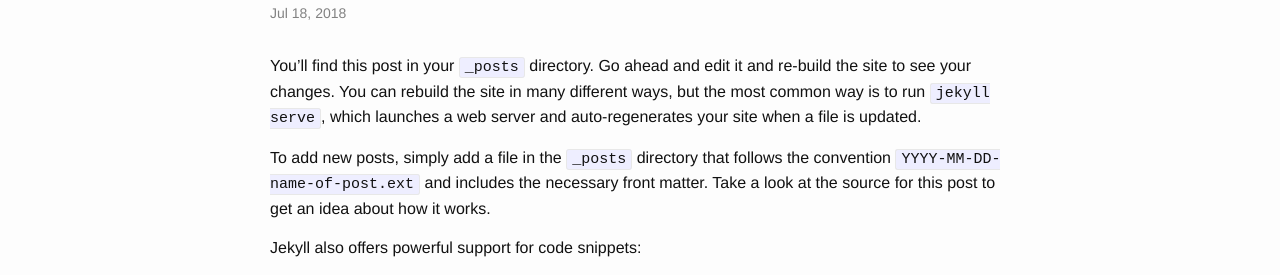
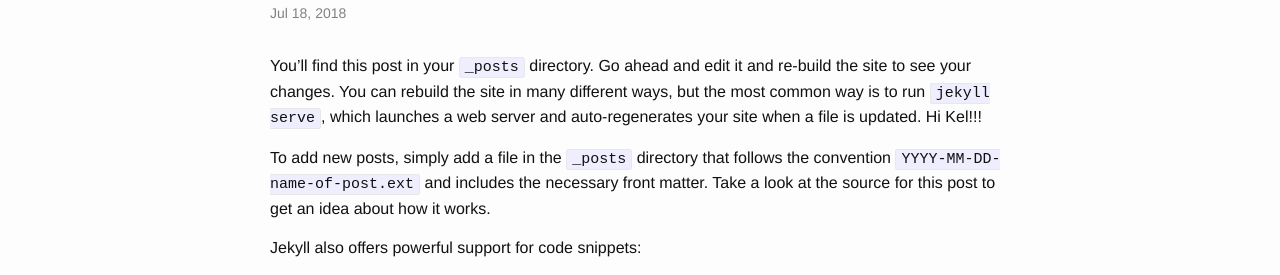
Before and after one commit to kymsze/tanjun-media-v2, a Jekyll site: the page built from _posts/2018-07-18-welcome-to-jekyll.markdown, in a window 1280 px wide. Shown: the part 146-421 px from the top of the page. Built offline with Jekyll 4.4.1, drawn with Linux system fonts in a browser that asks for light colours.

Commit message:
Updated Welcome To Jekyll

```diff
--- a/_posts/2018-07-18-welcome-to-jekyll.markdown
+++ b/_posts/2018-07-18-welcome-to-jekyll.markdown
@@ -1,13 +1,13 @@
 ---
 title: Welcome to Jekyll!
-date: 2018-07-18 07:26:53 Z
+date: 2018-07-18 07:26:00 Z
 categories:
 - jekyll
 - update
 layout: post
 ---
 
-You’ll find this post in your `_posts` directory. Go ahead and edit it and re-build the site to see your changes. You can rebuild the site in many different ways, but the most common way is to run `jekyll serve`, which launches a web server and auto-regenerates your site when a file is updated.
+You’ll find this post in your `_posts` directory. Go ahead and edit it and re-build the site to see your changes. You can rebuild the site in many different ways, but the most common way is to run `jekyll serve`, which launches a web server and auto-regenerates your site when a file is updated. Hi Kel!!!
 
 To add new posts, simply add a file in the `_posts` directory that follows the convention `YYYY-MM-DD-name-of-post.ext` and includes the necessary front matter. Take a look at the source for this post to get an idea about how it works.
 
```
